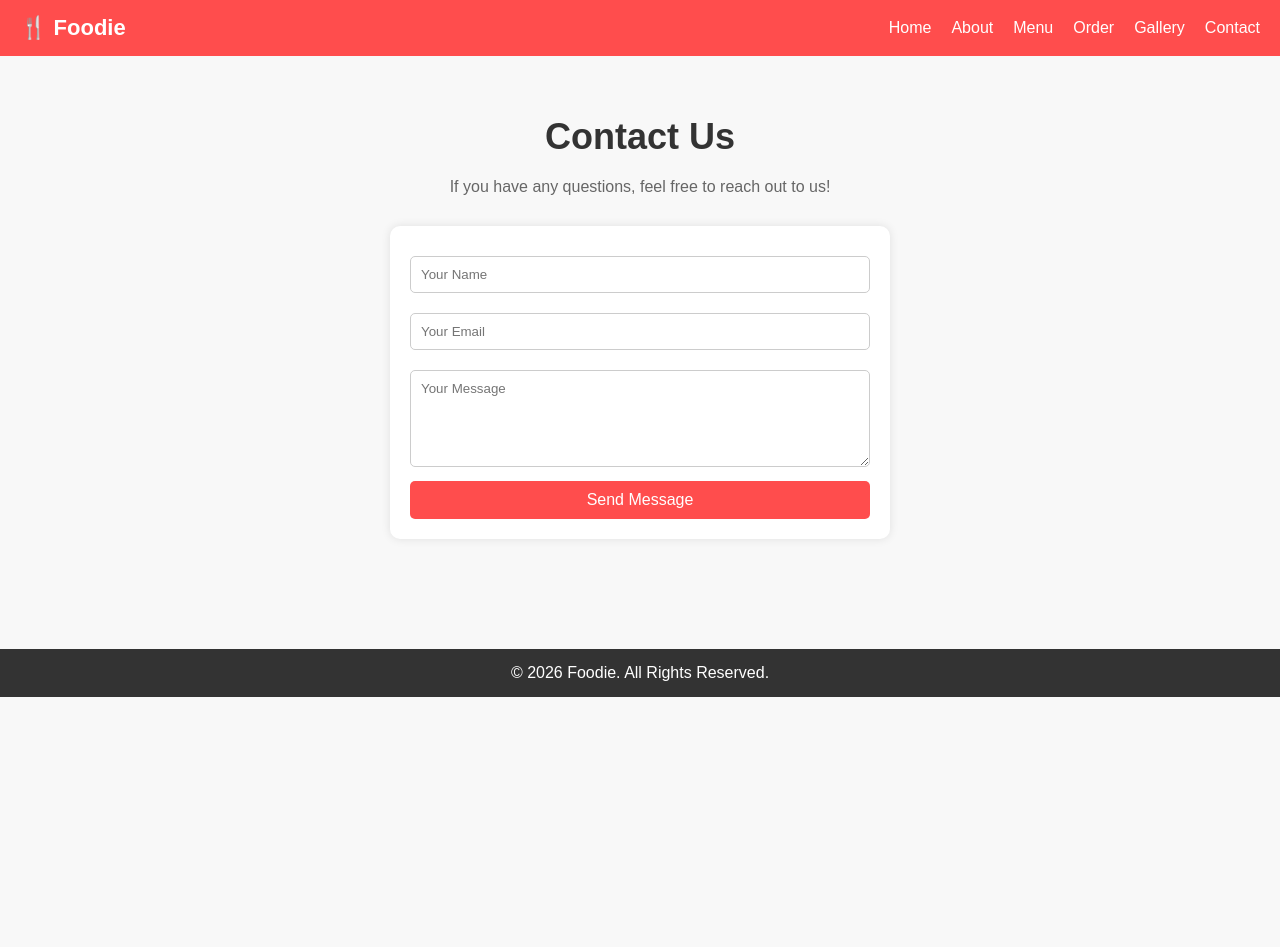
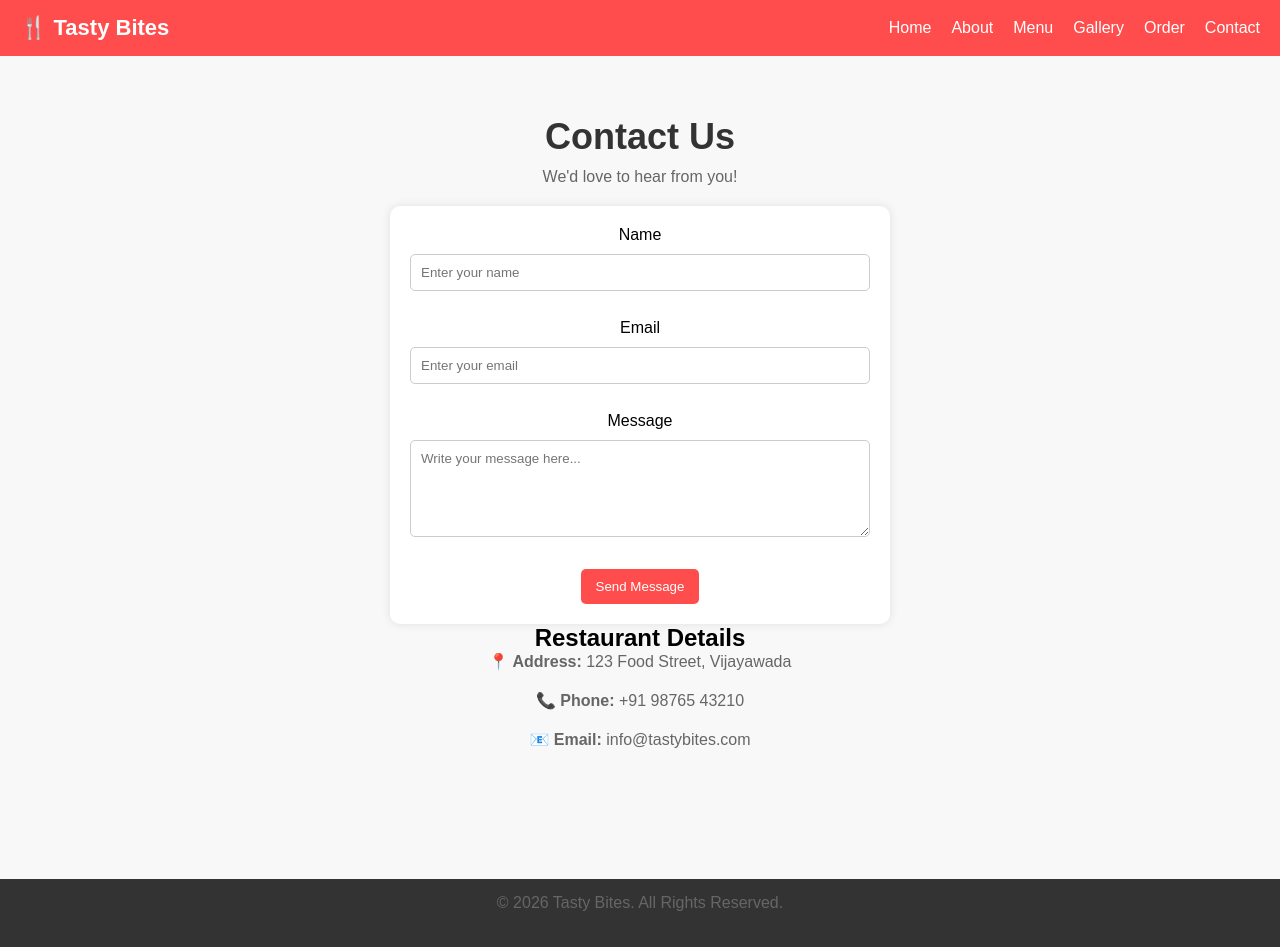
Before and after one commit to tejaborukati-hue/Tasty-Bites-, a plain HTML site: page contact.html in a window 1280 px wide. Before the commit the page ends 800 px from the top, so only its background shows below. Drawn offline with Linux system fonts and the light colour scheme.

Commit message:
Update contact.html

```diff
--- a/contact.html
+++ b/contact.html
@@ -3,125 +3,23 @@
 <head>
     <meta charset="UTF-8">
     <meta name="viewport" content="width=device-width, initial-scale=1.0">
-    <title>Contact - Foodie</title>
+    <title>Tasty Bites | Contact</title>
 
-    <style>
-        * {
-            margin: 0;
-            padding: 0;
-            box-sizing: border-box;
-            font-family: Arial, sans-serif;
-        }
-
-        body {
-            background-color: #f8f8f8;
-        }
-
-        /* Header */
-        header {
-            background-color: #ff4d4d;
-            padding: 15px 20px;
-            display: flex;
-            justify-content: space-between;
-            align-items: center;
-            color: white;
-        }
-
-        .logo {
-            font-size: 22px;
-            font-weight: bold;
-        }
-
-        nav ul {
-            list-style: none;
-            display: flex;
-            gap: 20px;
-        }
-
-        nav ul li a {
-            text-decoration: none;
-            color: white;
-            font-weight: 500;
-        }
-
-        nav ul li a:hover {
-            text-decoration: underline;
-        }
-
-        /* Contact Section */
-        .contact {
-            padding: 60px 20px;
-            text-align: center;
-        }
-
-        .contact h1 {
-            font-size: 36px;
-            margin-bottom: 20px;
-            color: #333;
-        }
-
-        .contact p {
-            margin-bottom: 30px;
-            color: #666;
-        }
-
-        .contact-form {
-            max-width: 500px;
-            margin: auto;
-            background: white;
-            padding: 20px;
-            border-radius: 10px;
-            box-shadow: 0 0 10px rgba(0,0,0,0.1);
-        }
-
-        .contact-form input,
-        .contact-form textarea {
-            width: 100%;
-            padding: 10px;
-            margin: 10px 0;
-            border: 1px solid #ccc;
-            border-radius: 5px;
-        }
-
-        .contact-form button {
-            width: 100%;
-            padding: 10px;
-            background-color: #ff4d4d;
-            color: white;
-            border: none;
-            border-radius: 5px;
-            cursor: pointer;
-            font-size: 16px;
-        }
-
-        .contact-form button:hover {
-            background-color: #e60000;
-        }
-
-        /* Footer */
-        footer {
-            background-color: #333;
-            color: white;
-            text-align: center;
-            padding: 15px;
-            margin-top: 50px;
-        }
-    </style>
+    <link rel="stylesheet" href="style.css">
 </head>
-
 <body>
 
     <!-- Header -->
     <header>
-        <div class="logo">🍴 Foodie</div>
+        <div class="logo">🍴 Tasty Bites</div>
 
         <nav>
             <ul>
                 <li><a href="index.html">Home</a></li>
                 <li><a href="about.html">About</a></li>
                 <li><a href="menu.html">Menu</a></li>
+                <li><a href="gallery.html">Gallery</a></li>
                 <li><a href="order.html">Order</a></li>
-                <li><a href="gallery.html">Gallery</a></li>
                 <li><a href="contact.html">Contact</a></li>
             </ul>
         </nav>
@@ -130,22 +28,33 @@
     <!-- Contact Section -->
     <section class="contact">
         <h1>Contact Us</h1>
-        <p>If you have any questions, feel free to reach out to us!</p>
+        <p>We'd love to hear from you!</p>
 
-        <div class="contact-form">
-            <form>
-                <input type="text" placeholder="Your Name" required>
-                <input type="email" placeholder="Your Email" required>
-                <textarea rows="5" placeholder="Your Message" required></textarea>
-                <button type="submit">Send Message</button>
-            </form>
-        </div>
+        <form>
+            <label for="name">Name</label><br>
+            <input type="text" id="name" placeholder="Enter your name" required><br><br>
+
+            <label for="email">Email</label><br>
+            <input type="email" id="email" placeholder="Enter your email" required><br><br>
+
+            <label for="message">Message</label><br>
+            <textarea id="message" rows="5" placeholder="Write your message here..." required></textarea><br><br>
+
+            <button type="submit">Send Message</button>
+        </form>
+
+        <h2>Restaurant Details</h2>
+        <p><strong>📍 Address:</strong> 123 Food Street, Vijayawada</p>
+        <p><strong>📞 Phone:</strong> +91 98765 43210</p>
+        <p><strong>📧 Email:</strong> info@tastybites.com</p>
     </section>
 
     <!-- Footer -->
     <footer>
-        <p>© 2026 Foodie. All Rights Reserved.</p>
+        <p>&copy; 2026 Tasty Bites. All Rights Reserved.</p>
     </footer>
 
+    <script src="script.js"></script>
+
 </body>
-    </html>
+</html>
```
